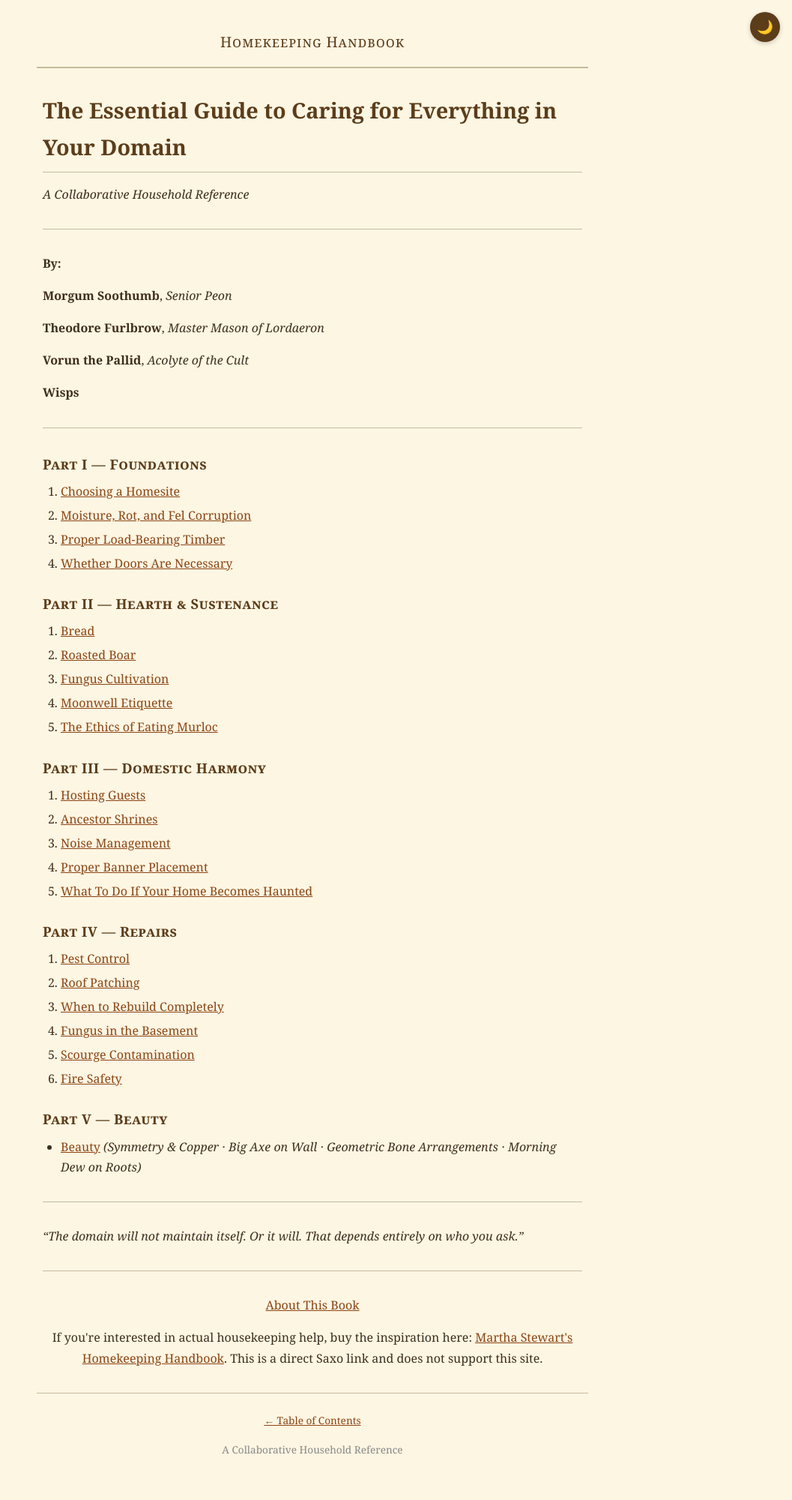
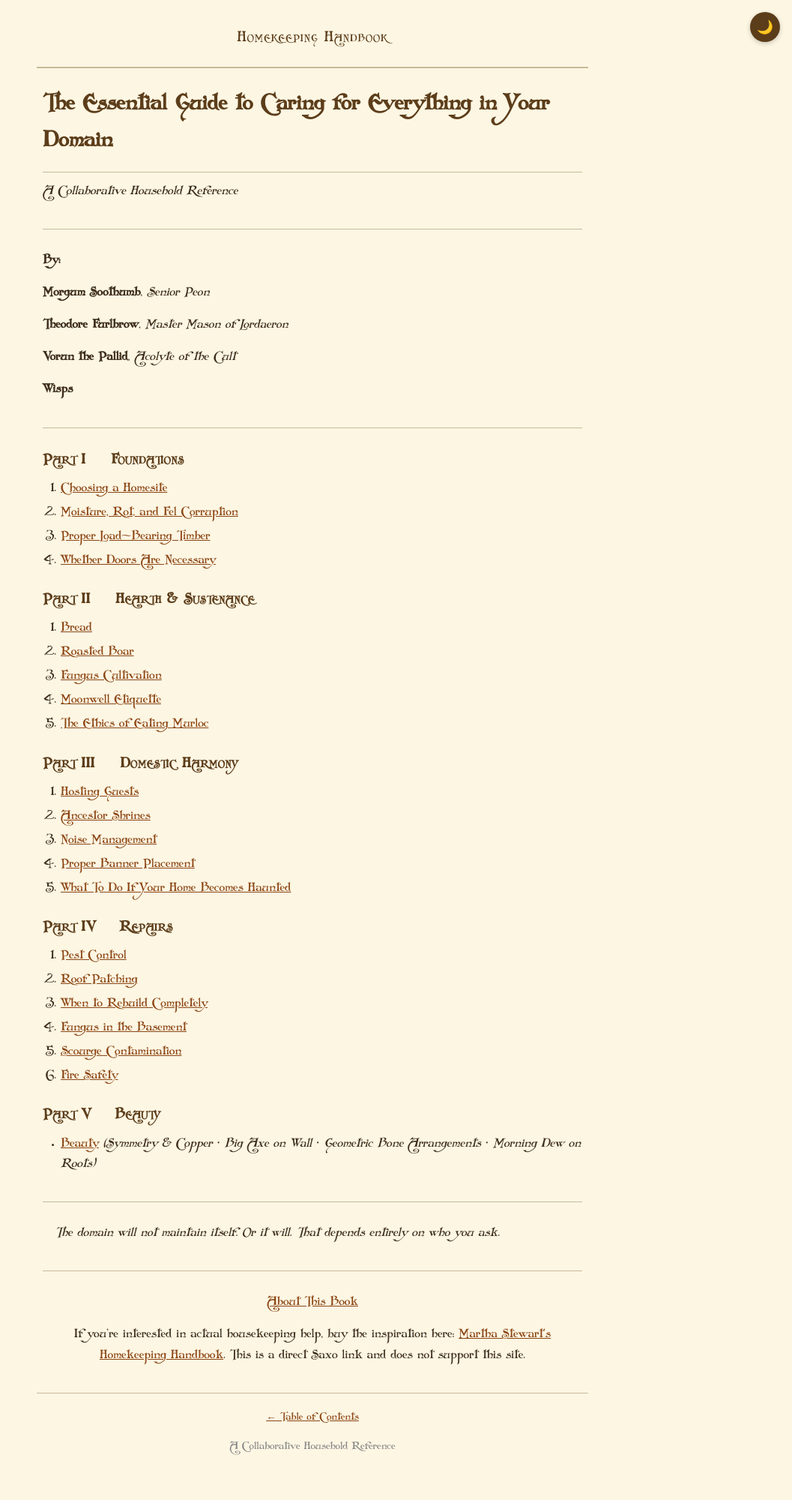
Before and after one commit to TroelsPDC/HomekeepingHandbook, a Jekyll site: the page built from index.md, in a window 1280 px wide. Shown: the whole page at 75% size, without its empty margins (223-1280 px from the left). Built offline with Jekyll 4.4.1, drawn with Linux system fonts in a browser that asks for light colours; some web fonts are replaced.

Commit message:
Add Folkard as default non-character site font
Agent-Logs-Url: https://github.com/TroelsPDC/HomekeepingHandbook/sessions/f44392ae-2a67-45b4-b287-5c8f66e91b5e

Co-authored-by: TroelsPDC <224520974+TroelsPDC@users.noreply.github.com>

```diff
--- a/assets/css/style.css
+++ b/assets/css/style.css
@@ -22,6 +22,12 @@
   --wisp: #2e8b8b;
 }
 
+@font-face {
+  font-family: 'Folkard';
+  src: url('../fonts/folkard_.ttf') format('truetype');
+  font-display: swap;
+}
+
 * {
   box-sizing: border-box;
   margin: 0;
@@ -29,7 +35,7 @@
 }
 
 body {
-  font-family: 'Georgia', 'Times New Roman', serif;
+  font-family: 'Folkard', 'Georgia', 'Times New Roman', serif;
   background-color: var(--bg);
   color: var(--text);
   line-height: 1.7;
```
Also changed, not shown: assets/fonts/folkard_.ttf (added).
